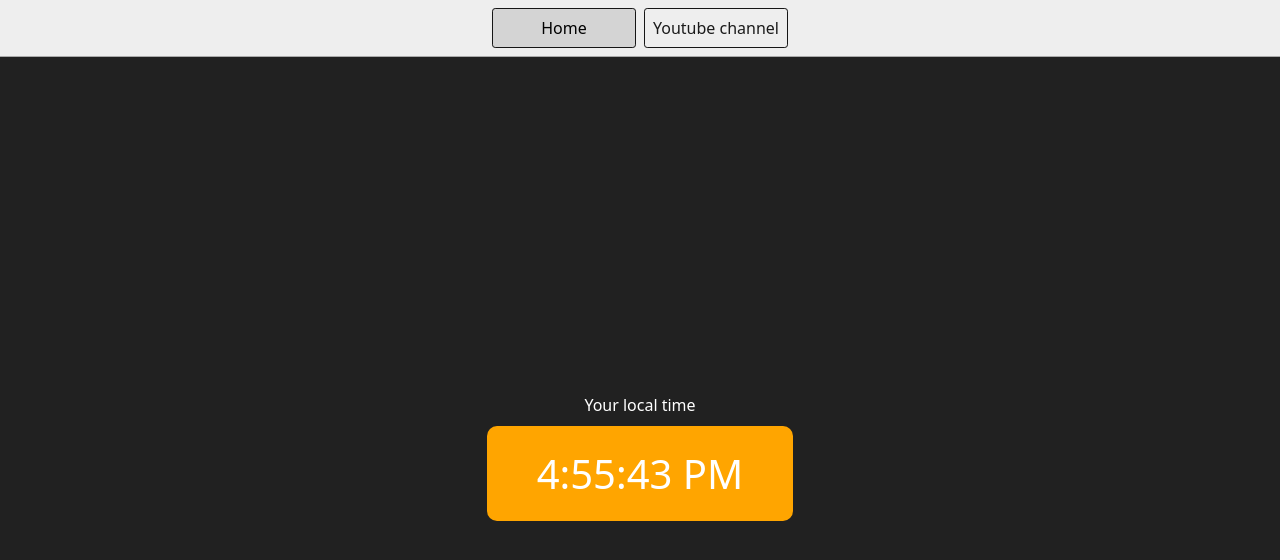
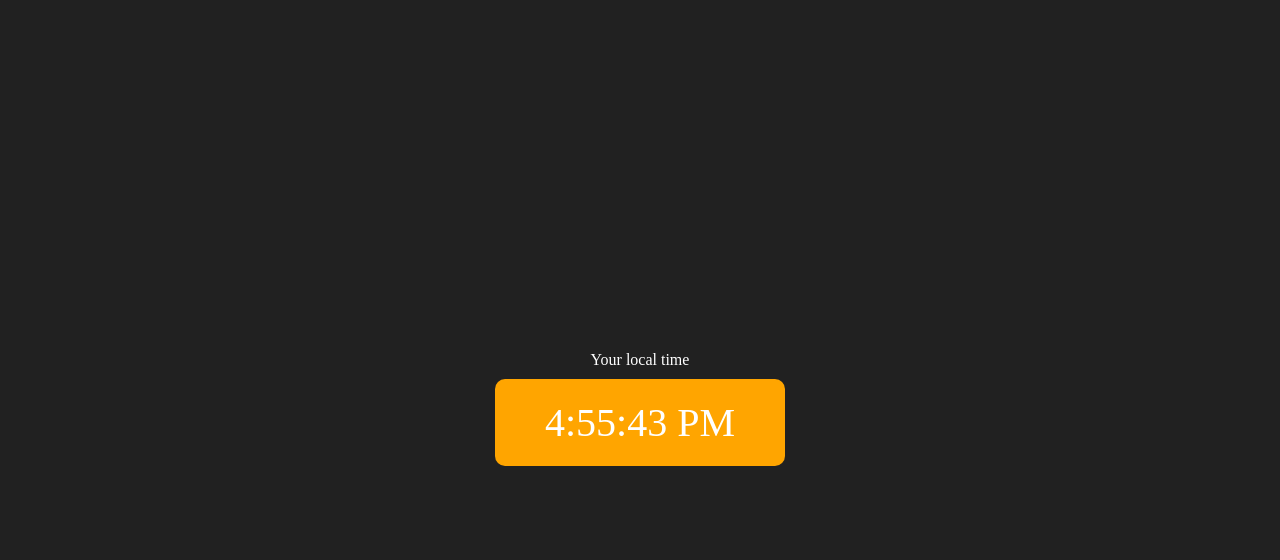
Before and after one commit to YashRuikar/JavaScript, a plain HTML site: page 07_Projects/3-DigitalClock/index.html in a window 1280 px wide. Drawn offline with Linux system fonts and the light colour scheme.

Commit message:
Digital clock project

```diff
--- a/07_Projects/3-DigitalClock/index.html
+++ b/07_Projects/3-DigitalClock/index.html
@@ -4,7 +4,6 @@
     <meta charset="UTF-8" />
     <meta name="viewport" content="width=device-width, initial-scale=1.0" />
     <meta http-equiv="X-UA-Compatible" content="ie=edge" />
-    <link rel="stylesheet" type="text/css" href="../styles.css" />
     <title>Your Local Time</title>
     <style>
       body {
@@ -28,12 +27,6 @@
     </style>
   </head>
   <body>
-    <nav>
-      <a href="/" aria-current="page">Home</a>
-      <a target="_blank" href="https://www.youtube.com/@chaiaurcode"
-        >Youtube channel</a
-      >
-    </nav>
     <div class="center">
       <div id="banner"><span>Your local time</span></div>
       <div id="clock"></div>
```
